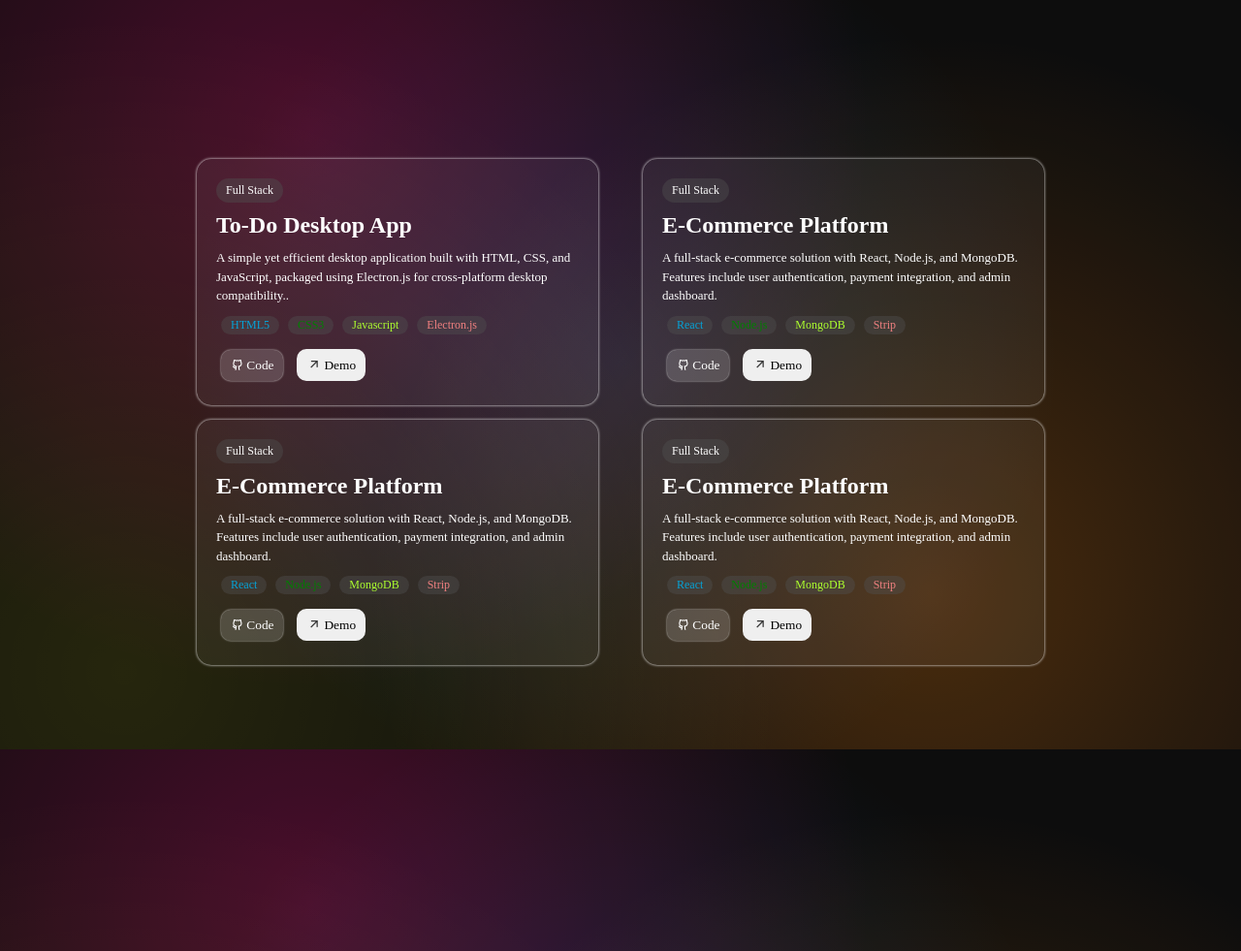
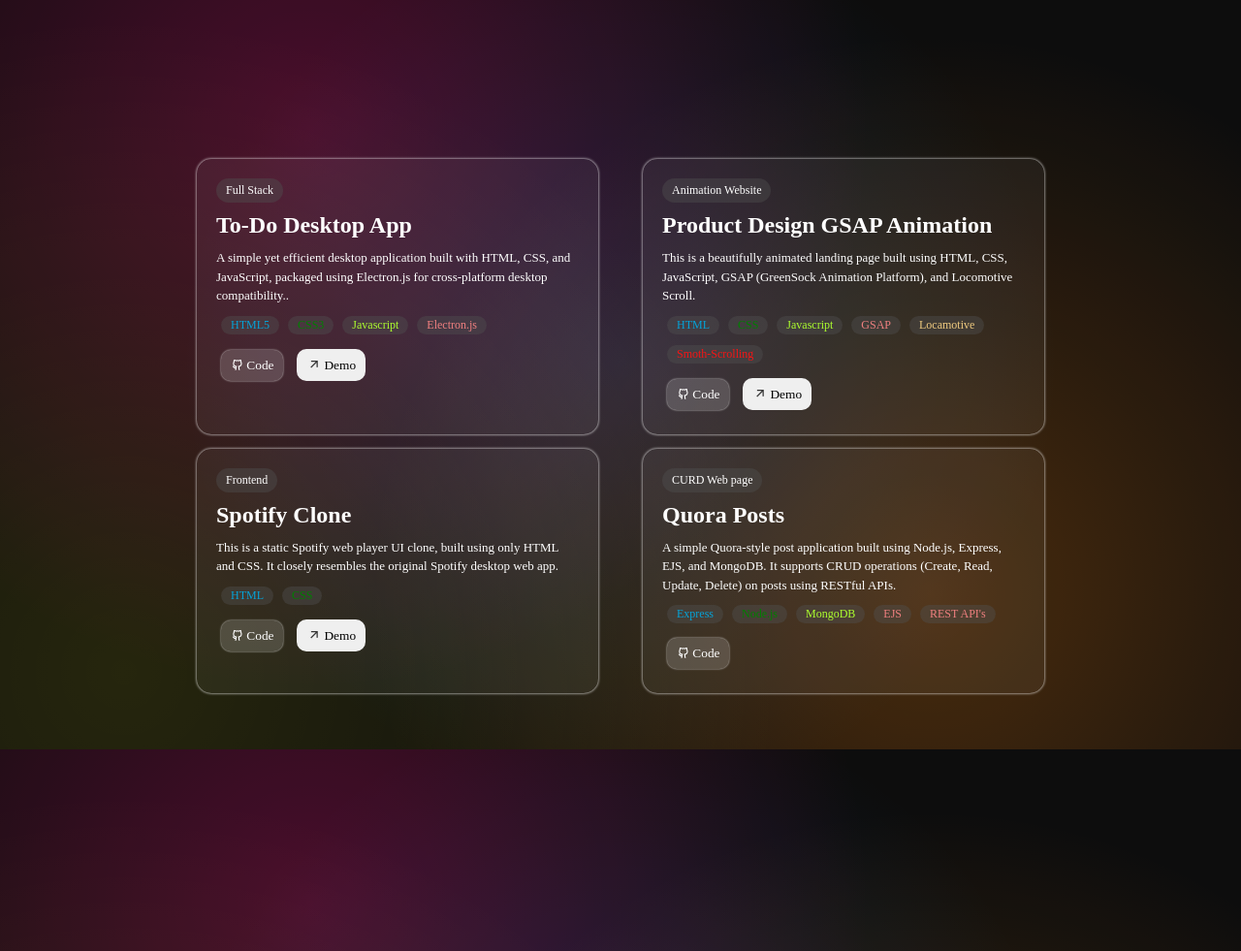
Before and after one commit to Rajaryan99/Portfolio_website_Gsap_locomotive, a website: page index.html in a window 1280 px wide. Shown: the part 1627-2608 px from the top of the page at 97% size. Drawn offline with nearby package versions, Linux system fonts and the light colour scheme.

Commit message:
added somy project to my project section

```diff
--- a/index.html
+++ b/index.html
@@ -131,53 +131,67 @@
                     </div>
 
                     <div class="projects projects2">
-                        <span class="first">Full Stack</span>
-                        <h2>E-Commerce Platform</h2>
-                        <p>A full-stack e-commerce solution with React, Node.js, and MongoDB. Features include user
-                            authentication, payment integration, and admin dashboard.</p>
+                        <span class="first">Animation Website</span>
+                        <h2>Product Design GSAP Animation</h2>
+                        <p>This is a beautifully animated landing page built using HTML, CSS, JavaScript, GSAP
+                            (GreenSock Animation Platform), and Locomotive Scroll.</p>
                         <div class="tech">
-                            <span style="color: rgb(5, 164, 217);">React</span>
-                            <span style="color: green;">Node.js</span>
-                            <span style="color: greenyellow;">MongoDB</span>
-                            <span style="color: lightcoral;">Strip</span>
+                            <span style="color: rgb(5, 164, 217);">HTML</span>
+                            <span style="color: green;">CSS</span>
+                            <span style="color: greenyellow;">Javascript</span>
+                            <span style="color: lightcoral;">GSAP</span>
+                            <span style="color: rgb(240, 203, 128);">Locamotive</span>
+                            <span style="color: rgb(246, 21, 21);">Smoth-Scrolling</span>
                         </div>
                         <div class=" btns">
-                            <button class="code"><i class="ri-github-line"></i>Code</button>
-                            <button class="demo"><i class="ri-arrow-right-up-line"></i>Demo</button>
+                            <button class="code"
+                                onclick="window.open('https://github.com/Rajaryan99/Product_Design_Gsap_animation_website/tree/main', '_blank')"><i
+                                    class="ri-github-line"></i>Code</button>
+                            <button class="demo"
+                                onclick="window.open('https://product-desig-gsap.netlify.app/', '_blank')"><i
+                                    class="ri-arrow-right-up-line"></i><a href=""></a>Demo</button>
                         </div>
                     </div>
 
                     <div class="projects projects3">
-                        <span class="first">Full Stack</span>
-                        <h2>E-Commerce Platform</h2>
-                        <p>A full-stack e-commerce solution with React, Node.js, and MongoDB. Features include user
-                            authentication, payment integration, and admin dashboard.</p>
+                        <span class="first">Frontend</span>
+                        <h2>Spotify Clone</h2>
+                        <p>This is a static Spotify web player UI clone, built using only HTML and CSS. It closely
+                            resembles the original Spotify desktop web app.</p>
                         <div class="tech">
-                            <span style="color: rgb(5, 164, 217);">React</span>
-                            <span style="color: green;">Node.js</span>
-                            <span style="color: greenyellow;">MongoDB</span>
-                            <span style="color: lightcoral;">Strip</span>
+                            <span style="color: rgb(5, 164, 217);">HTML</span>
+                            <span style="color: green;">CSS</span>
+
                         </div>
                         <div class=" btns">
-                            <button class="code"><i class="ri-github-line"></i>Code</button>
-                            <button class="demo"><i class="ri-arrow-right-up-line"></i>Demo</button>
+                            <button class="code"
+                                onclick="window.open('https://github.com/Rajaryan99/Sportify-clone', '_blank')"><i
+                                    class="ri-github-line"></i>Code</button>
+                            <button class="demo"
+                                onclick="window.open('https://rajaryan99.github.io/Sportify-clone/', '_blank')"><i
+                                    class="ri-arrow-right-up-line"></i><a href=""></a>Demo</button>
                         </div>
                     </div>
 
                     <div class="projects projects4">
-                        <span class="first">Full Stack</span>
-                        <h2>E-Commerce Platform</h2>
-                        <p>A full-stack e-commerce solution with React, Node.js, and MongoDB. Features include user
-                            authentication, payment integration, and admin dashboard.</p>
+                        <span class="first">CURD Web page</span>
+                        <h2>Quora Posts</h2>
+                        <p>A simple Quora-style post application built using Node.js, Express, EJS, and MongoDB.
+                            It supports CRUD operations (Create, Read, Update, Delete) on posts using RESTful APIs.
+
+                        </p>
                         <div class="tech">
-                            <span style="color: rgb(5, 164, 217);">React</span>
+                            <span style="color: rgb(5, 164, 217);">Express</span>
                             <span style="color: green;">Node.js</span>
                             <span style="color: greenyellow;">MongoDB</span>
-                            <span style="color: lightcoral;">Strip</span>
+                            <span style="color: lightcoral;">EJS</span>
+                            <span style="color: lightcoral;">REST API's</span>
                         </div>
                         <div class=" btns">
-                            <button class="code"><i class="ri-github-line"></i>Code</button>
-                            <button class="demo"><i class="ri-arrow-right-up-line"></i>Demo</button>
+                            <button class="code"
+                                onclick="window.open('https://github.com/Rajaryan99/Quora-posts_CURD_Operation_Using_REST-ful_APIs', '_blank')"><i
+                                    class="ri-github-line"></i>Code</button>
+                            <!-- <button class="demo"><i class="ri-arrow-right-up-line"></i>Demo</button> -->
                         </div>
                     </div>
 
```
